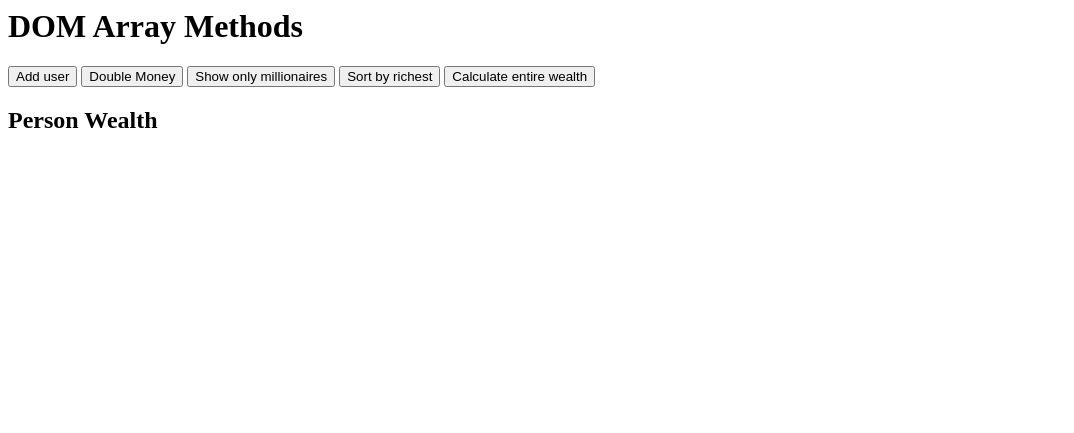
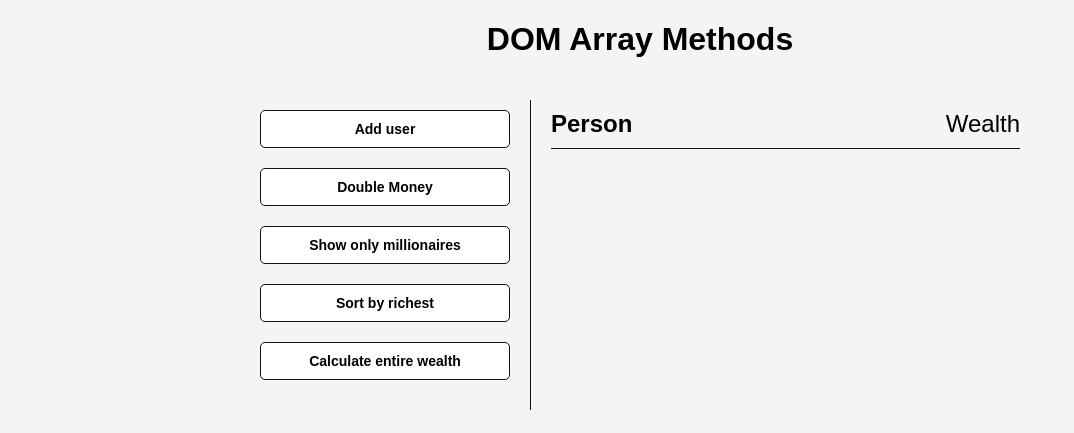
Before and after one commit to nandita3/Practice-Projects, a plain HTML site: page array methods/index.html in a window 1280 px wide. Shown: the whole page, without its empty margins (0-1074 px from the left). Drawn offline with Linux system fonts and the light colour scheme.

Commit message:
added CSS and edited html a little

```diff
--- a/array methods/index.html
+++ b/array methods/index.html
@@ -19,7 +19,7 @@
         </aside>
 
         <main id="main">
-            <h2>Person Wealth</h2>
+            <h2><strong>Person</strong>Wealth</h2>
         </main>
     </div>
 
--- a/array methods/style.css
+++ b/array methods/style.css
@@ -0,0 +1,69 @@
+body {
+    background: #f4f4f4;
+    font-family: Arial, Helvetica, sans-serif;
+    display: flex;
+    flex-direction: column;
+    align-items: center;
+    min-height: 100vh;
+    margin: 0;
+}
+
+.container {
+    display: flex;
+    padding: 20px;
+    margin: 0 auto;
+    max-width: 100%;
+    width: 800px;
+}
+
+aside {
+    padding: 10px 20px;
+    width: 250px;
+    border-right: 1px solid #111;
+}
+
+button {
+    background-color: #fff;
+    border: 1px solid #111;
+    border-radius: 5px;
+    display: block;
+    width: 100%;
+    /* makes it 100% width of the container which is aside */
+    padding: 10px;
+    margin-bottom: 20px;
+    font-weight: bold;
+    font-size: 14px;
+}
+
+main {
+    flex:1;
+    padding: 10px 20px;
+}
+
+h2 {
+    border-bottom: 1px solid #111;
+    padding-bottom: 10px;
+    display: flex;
+    justify-content: space-between;
+    font-weight: 300;
+    margin: 0 0 20px;
+}
+
+/* The below CSS will be applied to the content that will be added through the Fetch API */
+
+h3 {
+    background-color: #fff;
+    border-bottom: 1px solid #111;
+    padding: 10px;
+    display: flex;
+    justify-content: space-between;
+    font-weight: 300;
+    margin: 20px 0 0;
+}
+
+.person {
+    display: flex;
+    justify-content: space-between;
+    font-size: 20px;
+    margin-bottom: 10px;
+}
```
